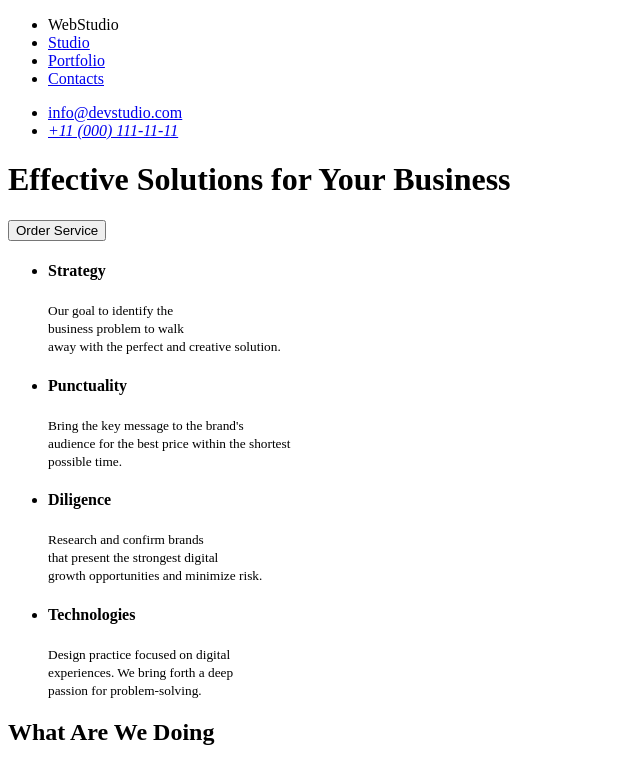
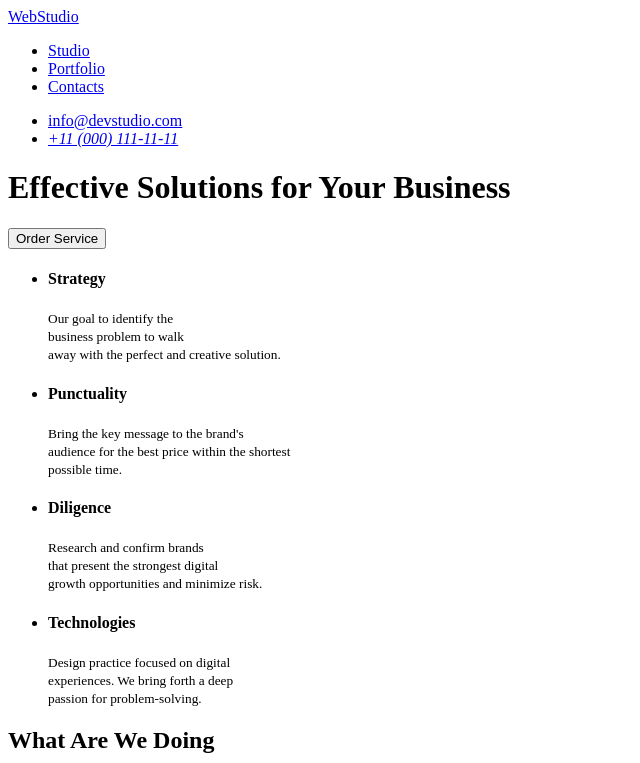
Before and after one commit to ProsukovOleksandr/Tutorial-2, a plain HTML site: page index.html in a window 1280 px wide. Shown: the top 763 px of the page, without its empty margins (0-640 px from the left). Drawn offline with Linux system fonts and the light colour scheme; grey boxes are pictures that could not be loaded.

Commit message:
update index.html

```diff
--- a/index.html
+++ b/index.html
@@ -11,9 +11,8 @@
     <header>
 
     <nav>
-
+    <a href="./index.html">WebStudio</a>
     <ul>
-      <li>WebStudio</li>
       <li><a href="./index.html">Studio</a> </li>
       <li><a href="./index.html">Portfolio</a></li>
       <li><a href="./index.html">Contacts</a></li>
```
